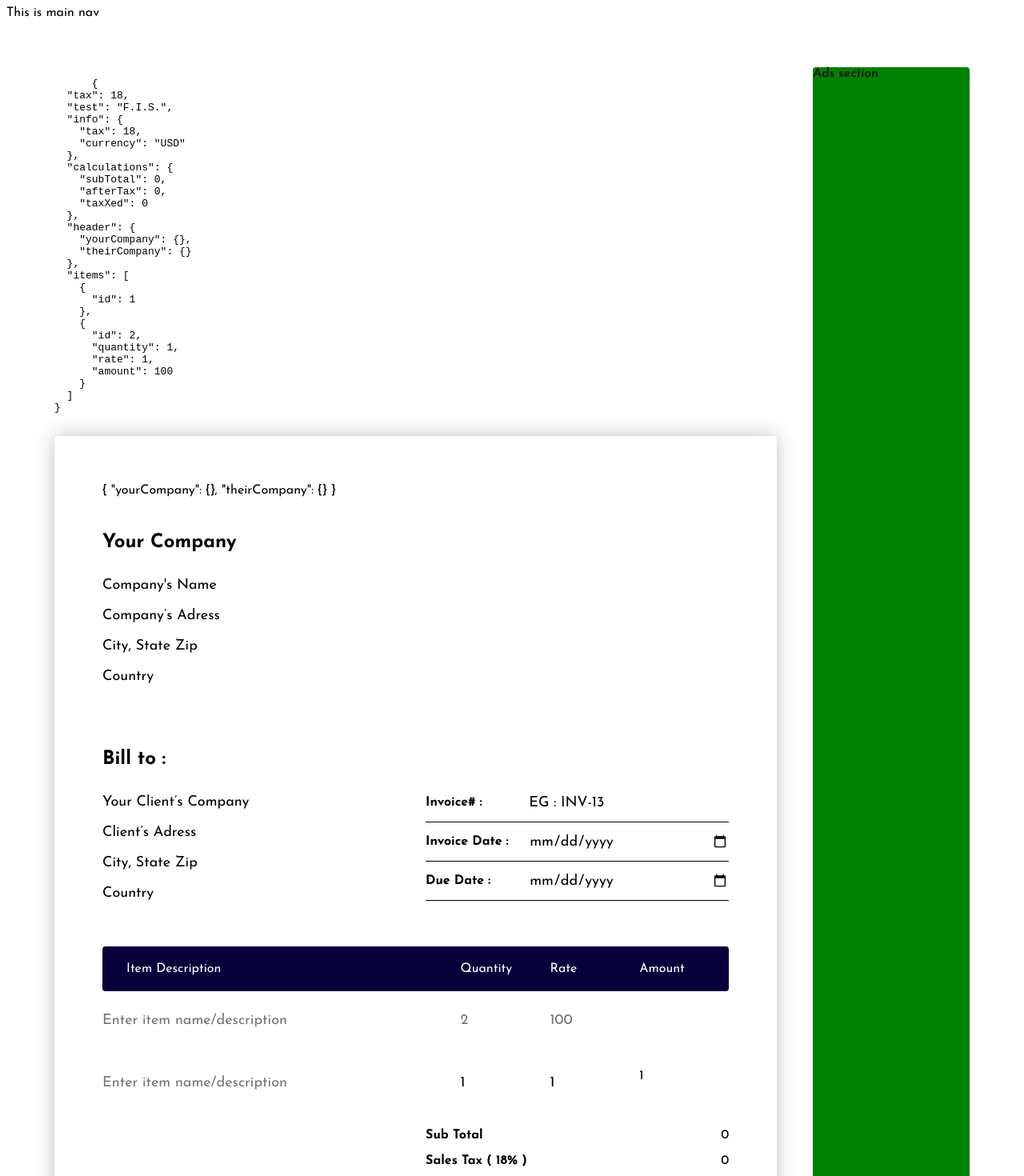
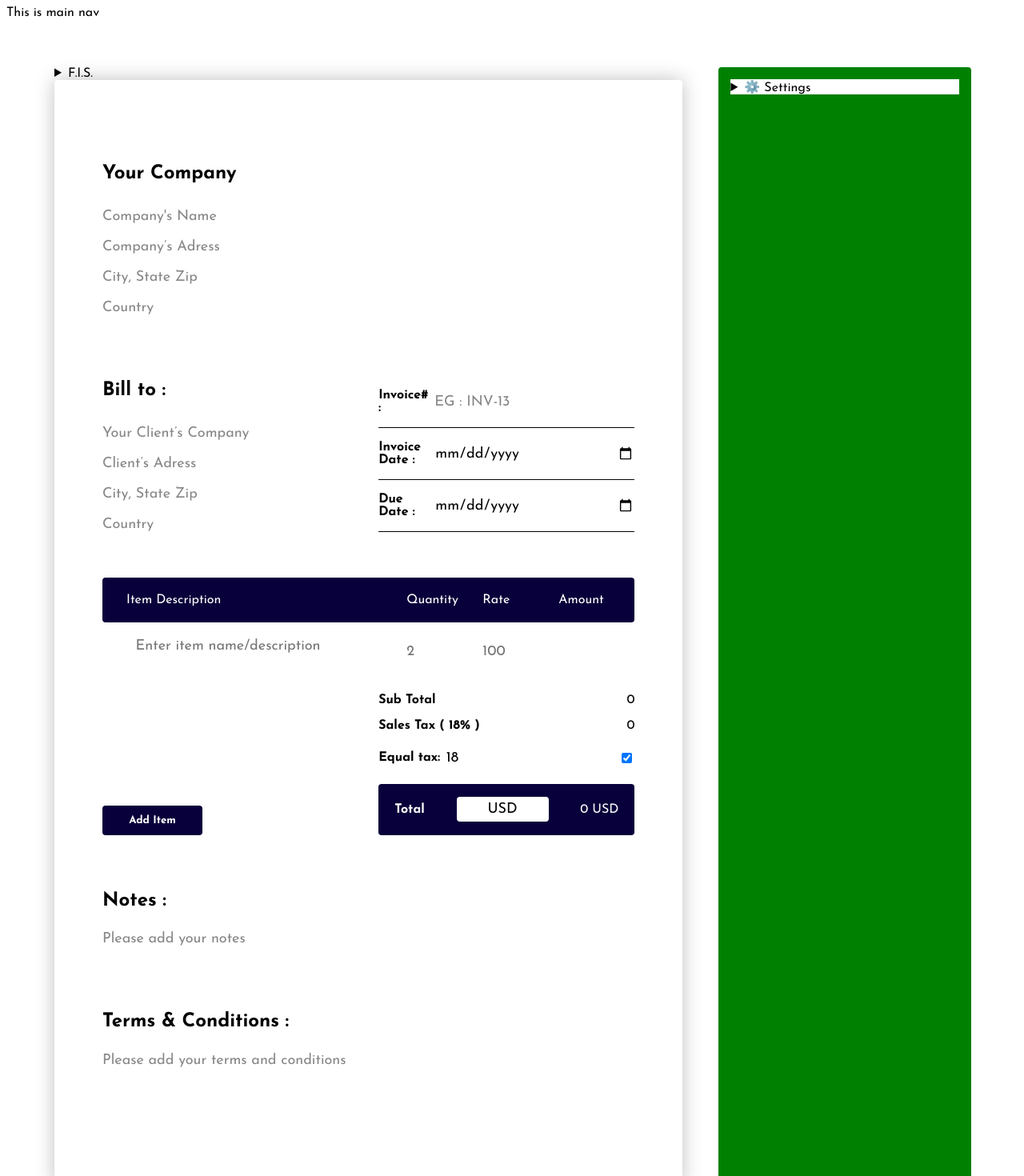
Before and after one commit to dot357/fis, a Nuxt app: page /builder in a window 1280 px wide. Shown: the top 1470 px of the page at 80% size. Built offline with nearby package versions, Linux system fonts and the light colour scheme.

Commit message:
mostly functional builder

```diff
--- a/components/Builder.vue
+++ b/components/Builder.vue
@@ -1,10 +1,15 @@
 <template>
   <section>
-    <pre>
+   <details>
+     <summary>F.I.S.</summary>
+     <div>
+        <pre>
       {{fis}}
     </pre>
+     </div>
+   </details>
     <form>
-      {{fis.header}}
+
       <div class="header">
         <div class="left">
           <div class="yours">
@@ -59,12 +64,13 @@
         <div class="body">
 
           <div v-for="(item,index) in fis.items" :key="index" class="single" @input="calculate" >
-            <div class="removeItem"> <button @click.prevent="removeItem(item.id)">X</button></div>
+            <div class="removeItem" @click.prevent="removeItem(item.id)">X</div>
             <div><textarea type="text" placeholder="Enter item name/description" v-model="item.desc" required></textarea></div>
             <div><input type="number"  min="1" placeholder="2" v-model="item.quantity" required></div>
             <div><input type="number"  min="1" placeholder="100" v-model="item.rate" required></div>
             <div v-if="item.rate && item.quantity">{{item.rate * item.quantity}}</div>
-            <div class="taxRate" ><input type="number" :placeholder="fis.info.tax+'%'" v-model="fis.info.tax" required></div>
+
+            <div class="taxRate" v-show="!fis.info.universalTax"><input type="number" :placeholder="item.tax+'%'" v-model="item.tax" ></div>
 
           </div>
 
@@ -83,21 +89,34 @@
               <p><strong>Sub Total</strong> <span>{{fis.calculations.subTotal}}</span></p>
             </div>
            <div>
-              <p><strong>Sales Tax ( <span >{{fis.info.tax}}%</span> )</strong> <span>{{fis.calculations.taxXed}}</span> </p>
+              <p v-if="!fis.info.universalTax"><strong>All Tax Applied </strong>  <span>{{fis.calculations.taxXed}}</span> </p>
+              <p v-if="fis.info.universalTax"><strong>Sales Tax ( <span >{{fis.info.tax}}%</span> )</strong>  <span>{{fis.calculations.taxXed}}</span> </p>
+              <p @input="calculate"><strong>Equal tax:</strong> <input type="number" min="0" v-model="fis.info.tax"> <input type="checkbox"  name="universalTax" v-model="fis.info.universalTax" @change="calculate"></p>
            </div>
            <div class="total">
               <p ><strong>Total</strong></p>
-              <input type="text" placeholder="Currency" v-model="fis.info.currency">
+              <input type="text" placeholder="Currency" v-model="fis.info.currency" >
               <p>{{fis.calculations.afterTax}}  <span style="text-transform:uppercase;margin-left:5px;">{{fis.info.currency}}</span></p>
            </div>
+
           </div>
+
         </div>
+
+
 
       </div>
 
 
+
       </div>
       <div class="notes">
+
+        <p v-if="fis.info.sumAsText && asText" class="asText">
+          <strong>Approximately : </strong> <span>   {{fis.info.sumAsText}} {{fis.info.currency}}</span>
+        </p>
+
+
         <div class="container">
           <h2>Notes :</h2>
           <textarea name="" placeholder="Please add your notes"></textarea>
@@ -116,24 +135,35 @@
 </template>
 
 <script>
+import writtenNumber from '../node_modules/written-number'
+
 export default {
   name: 'Builder',
+  props : {
+     asText : {
+      type: Boolean,
+      default: false
+    }
+  },
   data() {
     return {
       fis: {
-          tax : 18,
+
           test: 'F.I.S.',
           info : {
             tax : 18,
             invoiceNumber : undefined,
             invoiceDate : undefined,
             dueDate : undefined,
-            currency : 'USD'
+            currency : 'USD',
+            universalTax : true
+
           },
           calculations : {
             subTotal : 0,
             afterTax : 0,
-            taxXed : 0
+            taxXed : 0,
+            sumAsText : undefined
           },
           header : {
              yourCompany : {
@@ -156,14 +186,8 @@ export default {
           desc : undefined,
           quantity : undefined,
           rate : undefined,
-          amount : undefined
-        },
-        {
-          id: 2,
-          desc : undefined,
-          quantity : 1,
-          rate : 1,
-          amount : 100
+          amount : undefined,
+          tax : 10
         }
         ]
       },
@@ -171,22 +195,43 @@ export default {
   },
   methods: {
     calculate(){
+
       this.fis.calculations.subTotal = 0
       this.fis.calculations.taxXed = 0
       this.fis.calculations.afterTax = 0
+      this.fis.info.sumAsText = undefined
       this.fis.items.forEach((element) => {
 
-        if(element.rate && element.quantity){
+        if(this.fis.info.universalTax) {
+
+          element.tax = this.fis.info.tax
+
+          if(element.rate && element.quantity){
           //validation logic will be presented here.
           // values are added now calculate the total price
           const taxValue = this.fis.info.tax / 100
-          this.fis.calculations.subTotal += element.rate * element.quantity
-          this.fis.calculations.taxXed += (element.rate * element.quantity) * taxValue
-          this.fis.calculations.afterTax += (element.rate * element.quantity) + ((element.rate * element.quantity) * taxValue )
-
+          this.fis.calculations.subTotal += this.rounder(element.rate * element.quantity)
+          this.fis.calculations.taxXed += this.rounder((element.rate * element.quantity) * taxValue)
+          this.fis.calculations.afterTax += this.rounder((element.rate * element.quantity) + ((element.rate * element.quantity) * taxValue ))
+          this.fis.info.sumAsText = writtenNumber(this.fis.calculations.afterTax , {lang: document.querySelector("html").lang})
         }
         else console.log("Please enter all required fields")
+
+        }else{
+          //calc differently
+
+          const individualTaxValue = element.tax / 100
+          this.fis.calculations.subTotal += this.rounder(element.rate * element.quantity)
+          this.fis.calculations.taxXed += this.rounder((element.rate * element.quantity) * individualTaxValue)
+          this.fis.calculations.afterTax += this.rounder((element.rate * element.quantity) + ((element.rate * element.quantity) * individualTaxValue ))
+          this.fis.info.sumAsText = writtenNumber(this.fis.calculations.afterTax , {lang: document.querySelector("html").lang})
+        }
+
+
       })
+    },
+    rounder(number){
+      return Math.round(number * 100) / 100
     },
     addItem(){
       this.fis.items.push({
@@ -194,11 +239,13 @@ export default {
           desc : undefined,
           quantity : undefined,
           rate : undefined,
-          amount : undefined
+          amount : undefined,
+          tax : undefined
       })
     },
     removeItem(id){
       this.fis.items = this.fis.items.filter(e => e.id !== id)
+      this.calculate()
     }
   },
 }
@@ -240,14 +287,11 @@ form input {
   position: relative;
 }
 
-form input::placeholder {
-  color: black;
+form  input::placeholder {
+  color: rgba(0, 0, 0, 0.473);
 }
 
-form input:focus,
-form input:hover {
-  font-weight: bold;
-}
+
 
 form div {
   width: 100%;
@@ -322,6 +366,7 @@ form  textarea {
   position: relative;
 }
 
+
 form .notes .container textarea::placeholder {
   color: rgba(0, 0, 0, 0.473);
 }
@@ -388,24 +433,29 @@ form .notes .container textarea:hover {
 
 .table .body .single .removeItem{
   position: absolute;
-  left:0;
-  top: -10px;
+  right:0;
+  top: 10px;
+  cursor: pointer;
+  font-weight: bold;
+  color: white;
+  height: 30px;
+  width: 25px;
+
   background: var(--danger-color);
   width: auto;
   padding: 5px;
   border-radius: 4px;
 
    opacity: 0;
-  z-index: -1;
+
   pointer-events: none;
+  display: flex;
+  justify-content: center;
+  align-content: center;
 
 }
 
-.table .body .single .removeItem button{
-  background: white;
-  outline: none;
-  border: none;
-}
+
 
 .table .body .single:hover .removeItem{
   transition: all 0.15s ease;
@@ -417,12 +467,23 @@ form .notes .container textarea:hover {
   opacity: 1;
 }
 
+.removeItem:hover{
+  transform: scale(0.95);
+  transition-delay: 0;
+}
+
 .body .single div input{
   width: 50px;
 }
 
 .body .single div input::placeholder{
+
   color: rgba(0, 0, 0, 0.548);
+}
+
+.body .single div textarea{
+  padding: 0 2.6rem;
+
 }
 
 .table .head, .table .body .single{
@@ -437,8 +498,9 @@ grid-template-columns: 4fr repeat(3, 1fr);
 
 .table .body .single > div > textarea{
 
-  width: 90%;
+  max-width: 90%;
   height: 20px;
+
 }
 
 
@@ -482,6 +544,16 @@ grid-template-columns: 4fr repeat(3, 1fr);
 }
 
 
+.asText{
+  margin-top: 25px;
+  text-transform: capitalize;
+  font-weight: 400;
+  font-size: 1.3rem;
+  text-align: center;
+}
+
+
+
 
 
 .table .sum .left button{
@@ -505,4 +577,14 @@ grid-template-columns: 4fr repeat(3, 1fr);
 
 
 
+/* media queries */
+
+@media screen and (max-width: 1200px) {
+section .content{
+  flex-wrap: wrap;
+
+}
+}
+
+
 </style>
--- a/nuxt.config.js
+++ b/nuxt.config.js
@@ -6,6 +6,7 @@ export default {
   head: {
     title: 'freeinvoice.software',
     meta: [
+
       { charset: 'utf-8' },
       { name: 'viewport', content: 'width=device-width, initial-scale=1' },
       { hid: 'description', name: 'description', content: '' },
--- a/package.json
+++ b/package.json
@@ -18,7 +18,8 @@
     "vue": "^2.6.14",
     "vue-server-renderer": "^2.6.14",
     "vue-template-compiler": "^2.6.14",
-    "webpack": "^4.46.0"
+    "webpack": "^4.46.0",
+    "written-number": "^0.11.1"
   },
   "devDependencies": {
     "eslint-config-prettier": "^8.3.0",
--- a/pages/builder.vue
+++ b/pages/builder.vue
@@ -2,8 +2,17 @@
  <section>
 
    <div class="content">
-       <div class="left"> <Builder /></div>
-       <div class="right">Ads section</div>
+       <div class="left"> <Builder :asText="builderSettings.showAsText" /></div>
+       <div class="right">
+         <div class="settings">
+           <details>
+             <summary>⚙️ Settings</summary>
+             <div class="container">
+               <p>Show aproximated sum <input type="checkbox" name="" id="" v-model="builderSettings.showAsText"></p>
+             </div>
+           </details>
+         </div>
+       </div>
    </div>
  </section>
 </template>
@@ -13,6 +22,13 @@ import Builder from '../components/Builder.vue'
 export default {
   components: { Builder },
   name: 'BuilderPage',
+  data(){
+    return{
+      builderSettings : {
+        showAsText : true
+      }
+    }
+  }
 }
 </script>
 
@@ -30,9 +46,20 @@ section .content div{
 }
 
 section .content > .right{
-    width: 25%;
+
+    min-width: 25%;
+    width: auto;
     background: green;
     border-radius: 4px;
+    padding: 15px;
+
+
+}
+
+section .content .right .settings{
+  position: sticky;
+  top: 0;
+  background: white;
 
 }
 </style>
```
Also changed, not shown: 1 other file (tests, documents, lock files or other folders).
